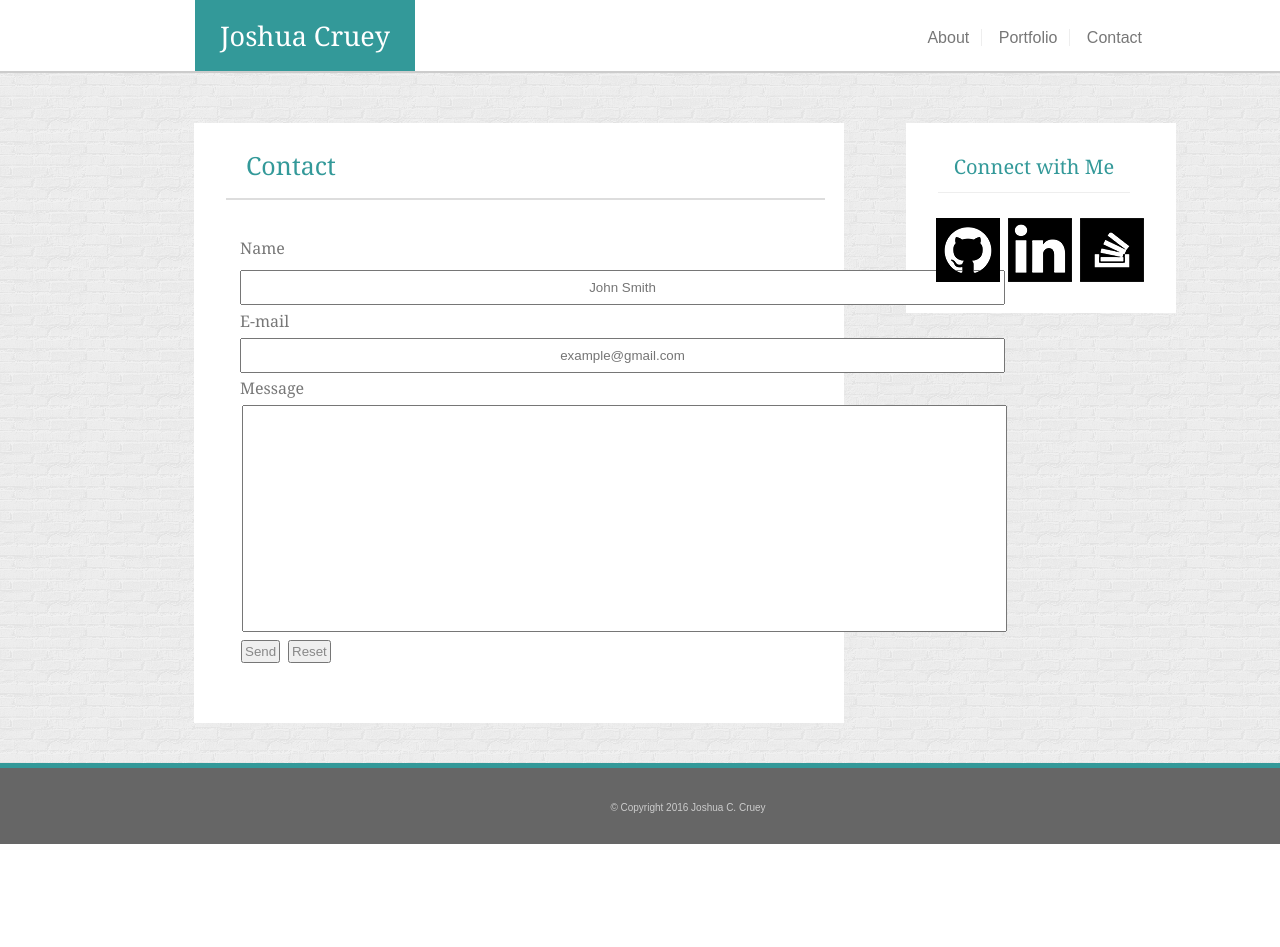
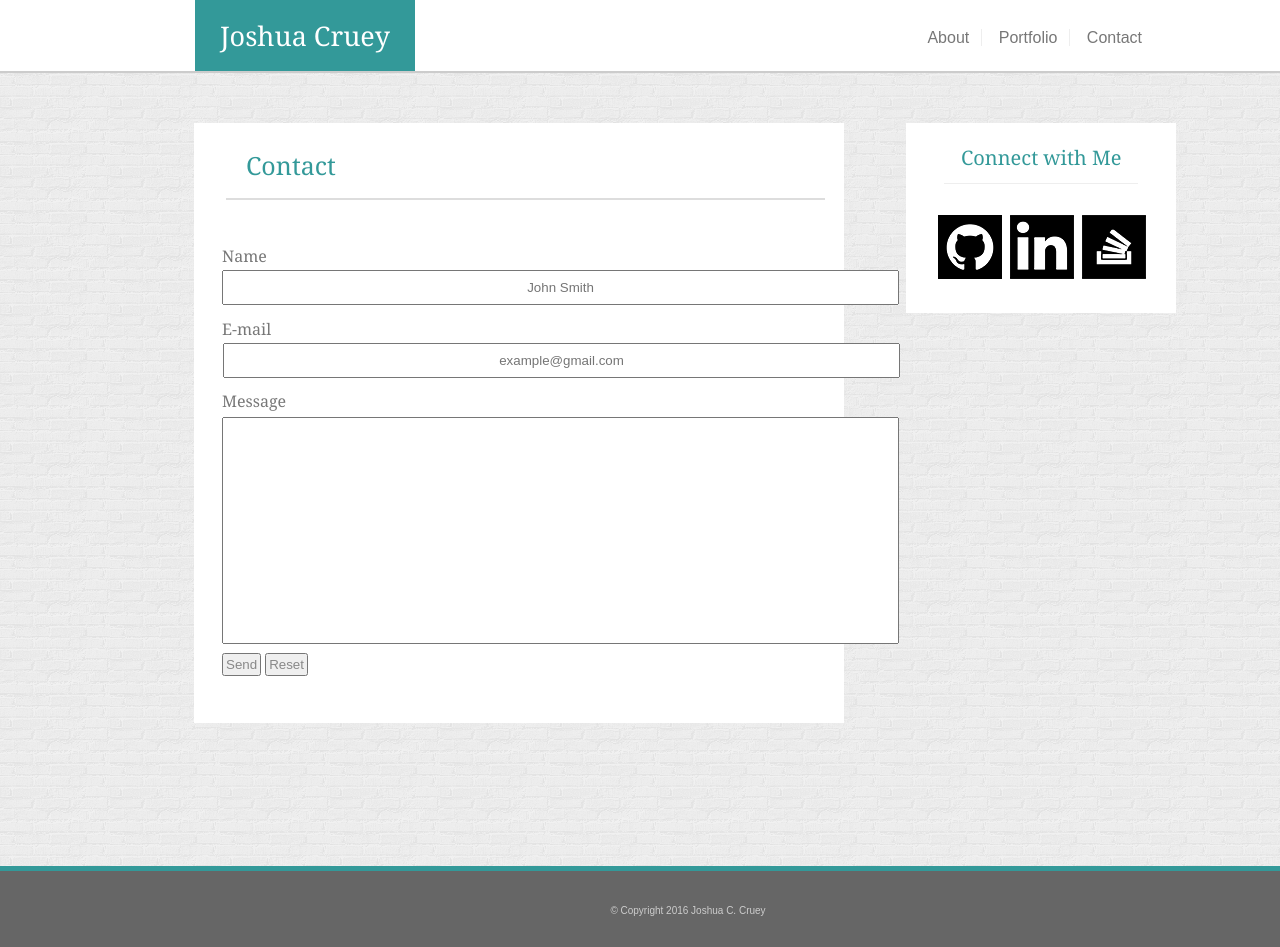
Before and after one commit to jcruey/Basic-Portfolio, a PHP site: page /contact.html in a window 1280 px wide; the page is wider, and only the part inside the window is pictured. Before the commit the page ends 844 px from the top of that part, so only its background shows below. Run offline with PHP 8.4, Linux system fonts and the light colour scheme.

Commit message:
fixing some layout errors on different resolutions and browsers

```diff
--- a/assets/css/style.css
+++ b/assets/css/style.css
@@ -85,7 +85,7 @@ nav ul li a:hover {
 	overflow: auto;
 	background-image: url("../images/brickwall.png");
 	width:1376px;
-	height: 517px;
+	height: 552px;
 	border-top: 2px solid #ccc;
 	padding: 40px;
 }
@@ -106,65 +106,65 @@ iframe {
 	left: 237px;
 }
 #submit {
-	float:left;
-	position: absolute;
-	left: 241px;
-    top: 640px;
+    float: left;
+    position: relative;
+    left: 18px;
+    top: 82px;
 }
 #submit:hover {
-	float:left;
-	position: absolute;
-	left: 241px;
-    top: 640px;
+	float: left;
+    position: relative;
+    left: 18px;
+    top: 82px;
     color:#1acdc4;
 }
 #reset {
-	float:left;
-	position: absolute;
-	left: 288px;
-    top: 640px;
+	float: left;
+    position: relative;
+    left: 22px;
+    top: 82px;
 }
 #reset:hover {
-	float:left;
-	position: absolute;
-	left: 288px;
-    top: 640px;
+	float: left;
+    position: relative;
+    left: 22px;
+    top: 82px;
     color:#1acdc4;
 }
 #messageinput {
-	position: absolute;
-	top:405px;
-	left:242px;
-	padding: 8px;
-	padding-bottom: 200px;
+	position: relative;
+    top: 73px;
+    left: 18px;
+    padding: 8px;
+    padding-bottom: 200px;
 }
 #messagetag {
-	position: absolute;
-	top:380px;
-	left:240px;
+    position: relative;
+    top: 65px;
+    left: 18px;
 }
 #emailinput {
-	position: absolute;
-	top: 338px;
-    left: 240px;
+	position: relative;
+    top: 50px;
+    left: 19px;
     padding: 8px;
 }
 #emailtag {
-	position: absolute;
-	top: 305px;
-    left: 232px;
+    position: relative;
+    top: 52px;
+    left: 10px;
     padding: 8px;
 }
 #nameinput {
-	position: absolute;
-	top: 270px;
-    left: 240px;
+    position: relative;
+    top: 44px;
+    left: 18px;
     padding: 8px;
 }
 #nametag {
-	position: absolute;
-	top:240px;
-	left:240px;
+    position: relative;
+    top: 38px;
+    left: 18px;
 }
 input {
 	float: left;
@@ -386,16 +386,6 @@ aside {
     height: 190px;
     margin: 10px 160px 0px 0px;
 }
-#socialheader {
-	position: absolute;
-    left: 938px;
-    top: 142px;
-    color: #339999;
-    padding: 15px;
-    border-bottom: 1px solid #eee;
-    width: 15%;
-    font-size: 20px;
-}
 #socialbar-gallery {
     float: right;
     background: #fff;
@@ -403,8 +393,39 @@ aside {
     width: 270px;
     height: 190px;
     margin: -645px 0px 0px 0px;
-    position: absolute;
-    left: 898px;
+    position: relative;
+    right: 203px;
+    top: 5px;
+}
+#socialheader {
+	position: relative;
+    left: 882px;
+    bottom: 328px;
+    color: #339999;
+    padding: 15px;
+    border-bottom: 1px solid #eee;
+    width: 15%;
+    font-size: 20px;;
+}
+#socialheader-portfolio {
+    position: relative;
+    left: 901px;
+    bottom: 945px;
+    color: #339999;
+    padding: 15px;
+    border-bottom: 1px solid #eee;
+    width: 15%;
+    font-size: 20px;
+}
+#socialheader-contact {
+	position: relative;
+    left: 904px;
+    bottom: 575px;
+    color: #339999;
+    padding: 15px;
+    border-bottom: 1px solid #eee;
+    width: 15%;
+    font-size: 20px;
 }
 #socialheader-gallery {
 	position: relative;
@@ -418,8 +439,20 @@ aside {
 }
 .socialicons {
     position: relative;
-    right: 50px;
-    bottom: 95px;
+    left: 345px;
+    bottom: 305px;
+    padding: 2px;
+}
+.socialicons-portfolio {
+	position: relative;
+    left: 355px;
+    bottom: 918px;
+    padding: 2px;
+}
+.socialicons-contact {
+    position: relative;
+    left: 354px;
+    bottom: 544px;
     padding: 2px;
 }
 .socialicons-gallery {
--- a/contact.html
+++ b/contact.html
@@ -21,20 +21,20 @@
 		<h2><strong>Contact</strong></h2>
 			<form action="MAILTO:joshua@crueyphotography.com" method="post" enctype="text/plain">
 				<h3 class="formtags" id="nametag"><strong>Name</strong></h3>
-					<input type="text" name="name" placeholder="John Smith" size="91" id="nameinput"><br><br>
+					<input type="text" name="name" placeholder="John Smith" size="80" id="nameinput"><br><br>
 				<h3 class="formtags" id="emailtag"><strong>E-mail</strong></h3>
-					<input type="text" name="mail" placeholder="example@gmail.com" size="91" id="emailinput"><br>
+					<input type="text" name="mail" placeholder="example@gmail.com" size="80" id="emailinput"><br>
 				<h3 class="formtags" id="messagetag"><strong>Message</strong></h3>
-					<input type="text" name="message" placeholder="" size="91" id="messageinput"><br><br>
+					<input type="text" name="message" placeholder="" size="80" id="messageinput"><br><br>
 				<input id="submit" type="submit" value="Send">
 				<input id="reset" type="reset" value="Reset">
 				</form>
 	</section>
 	<div id="socialbar"></div>
-		<h2 id="socialheader">Connect with Me</h2>
-		<a href="http://github.com/jcruey" class="socialicons"><img src="assets/images/github.png" alt="github icon" id="githover"></a>
-		<a href="http://linkedin.com/in/joshua-cruey-1332b367" class="socialicons"><img src="assets/images/linkedin.png" alt="linkedin icon" id="linkedhover"></a>
-		<a href="http://stackoverflow.com/users/6132070/jcruey" class="socialicons"><img src="assets/images/stackoverflow.png" alt="stackoverflow icon" id="stackhover"></a>
+		<h2 id="socialheader-contact">Connect with Me</h2>
+		<a href="http://github.com/jcruey" class="socialicons-contact"><img src="assets/images/github.png" alt="github icon" id="githover"></a>
+		<a href="http://linkedin.com/in/joshua-cruey-1332b367" class="socialicons-contact"><img src="assets/images/linkedin.png" alt="linkedin icon" id="linkedhover"></a>
+		<a href="http://stackoverflow.com/users/6132070/jcruey" class="socialicons-contact"><img src="assets/images/stackoverflow.png" alt="stackoverflow icon" id="stackhover"></a>
 </div>
 <footer>
 	<a href="http://www.crueyphotography.com" target="_Blank" id="copylink">&copy; Copyright 2016 Joshua C. Cruey</a>
```
Also changed, not shown: portfolio.html (+4 -4 lines).
